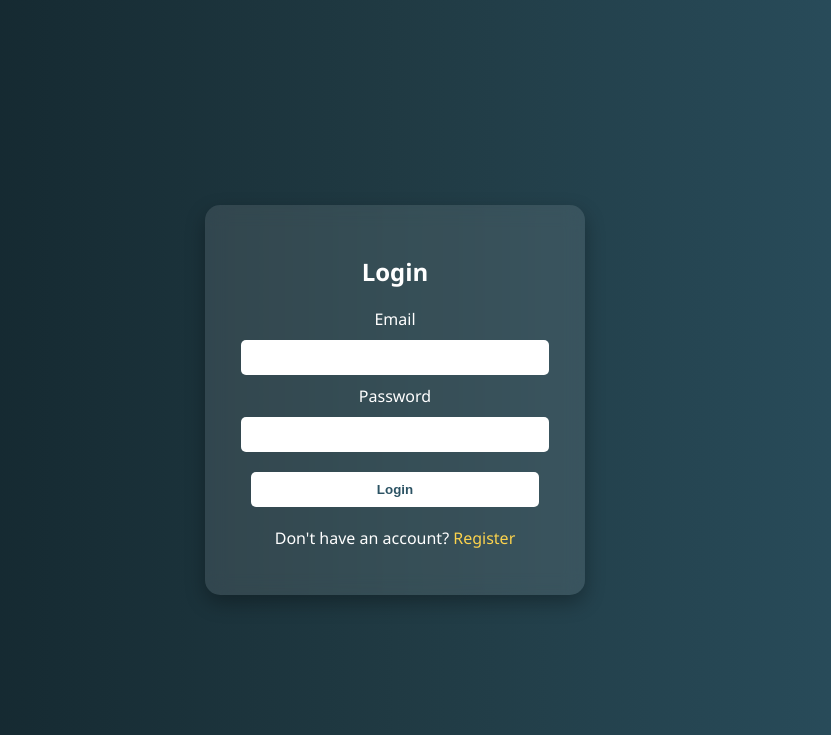
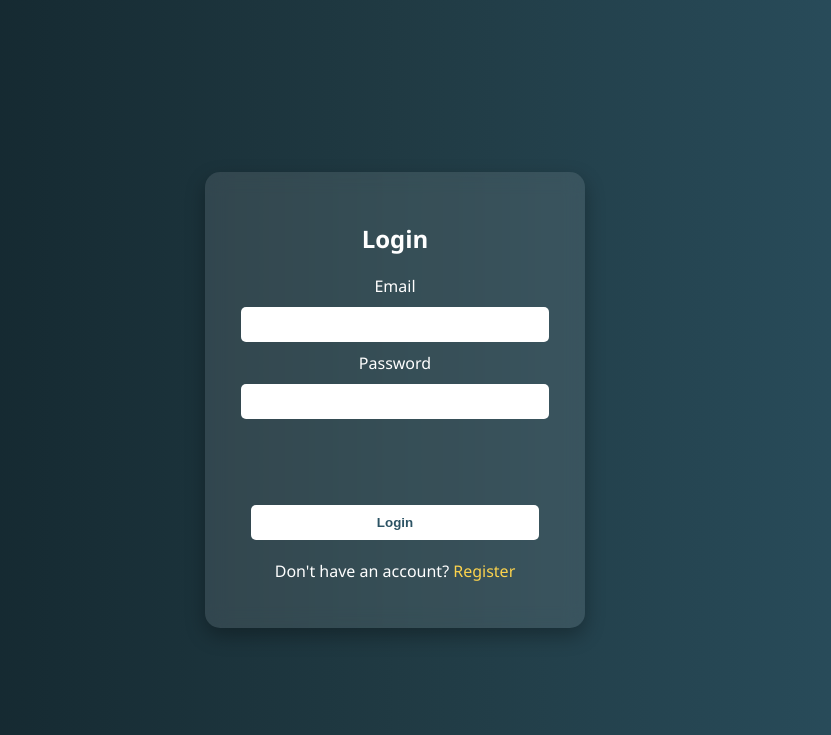
Before and after one commit to anandhakrishnnnnnn/Flask, a Flask app: page /login in a window 1280 px wide. Shown: the top 735 px of the page, without its empty margins (245-1076 px from the left). Run offline with Flask 3, Linux system fonts and the light colour scheme; some libraries are stand-ins or nearby versions.

Commit message:
added space bt login and input box

```diff
--- a/templates/login.html
+++ b/templates/login.html
@@ -63,7 +63,7 @@
         <h2>Login</h2>
         {{ form.hidden_tag() }}
         {{ form.email.label }}<br>{{ form.email(size=30) }}<br>
-        {{ form.password.label }}<br>{{ form.password(size=30) }}<br>
+        {{ form.password.label }}<br>{{ form.password(size=30) }}<br><br><br><br>
         {{ form.submit() }}
         <p style="margin-top: 10px;">Don't have an account? <a href="{{ url_for('register') }}">Register</a></p>
 
```
